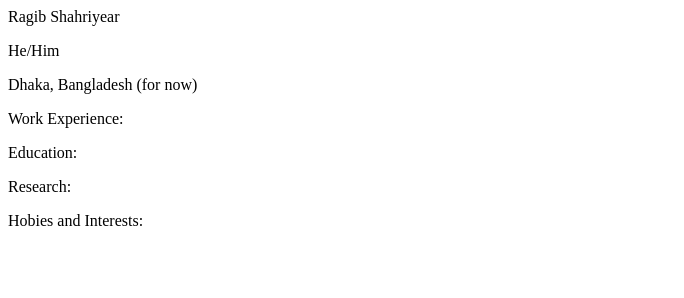
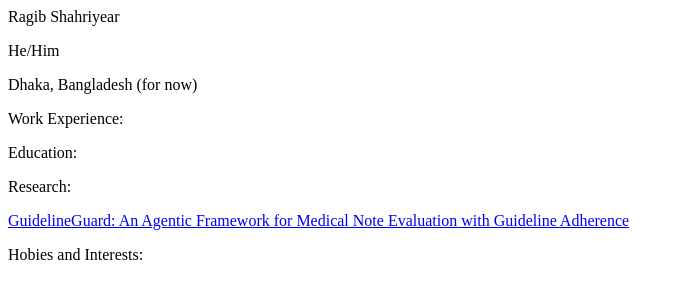
Before and after one commit to RagibShahriyear/ragibshahriyear.github.io, a plain HTML site: page index.html in a window 1280 px wide. Shown: the whole page, without its empty margins (0-684 px from the left). Drawn offline with Linux system fonts and the light colour scheme.

Commit message:
Update index.html

```diff
--- a/index.html
+++ b/index.html
@@ -7,5 +7,7 @@
 <p>Education:</p>
 
 <p>Research:</p>
+<p><a href="https://arxiv.org/abs/2411.06264">GuidelineGuard: An Agentic Framework for Medical Note Evaluation with Guideline Adherence</a></p>
+
 
 <p>Hobies and Interests:</p>
```
